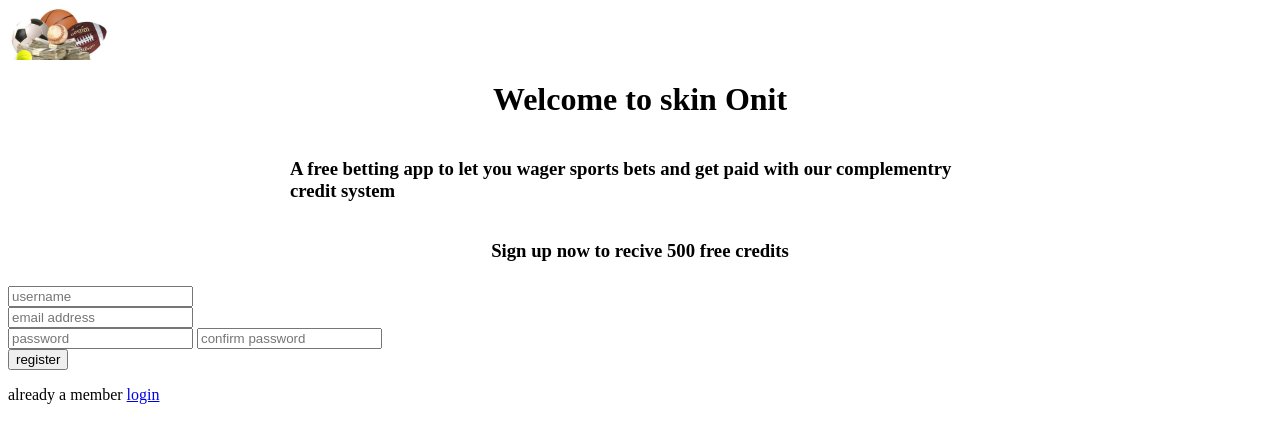
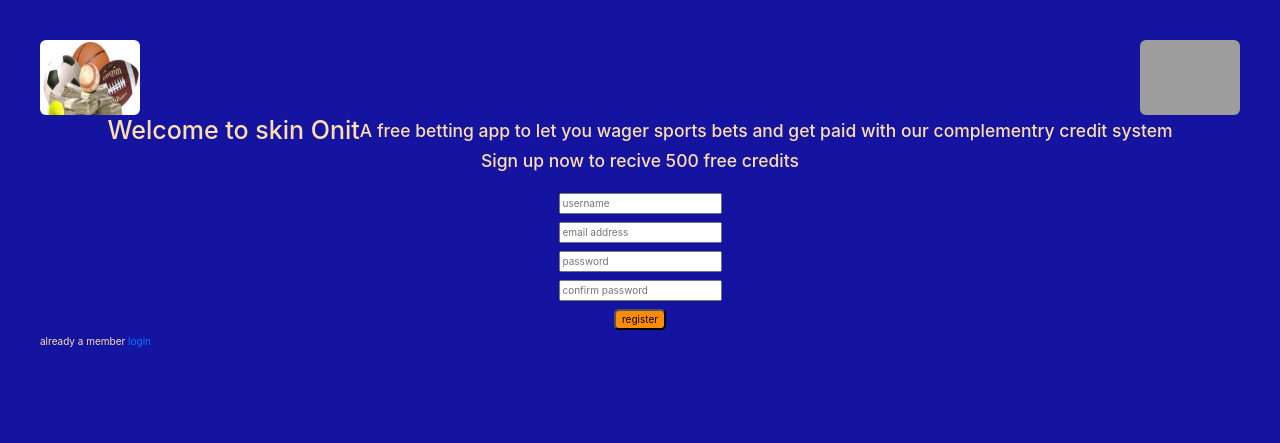
Before and after one commit to jhell85/Capstone, a Django app: page /users/ in a window 1280 px wide. Shown: the top 443 px of the page. Run offline with Django 3.2, Linux system fonts and the light colour scheme; some libraries are stand-ins or nearby versions; grey boxes are pictures that could not be loaded.

Commit message:
got it to a presentable state

```diff
--- a/skinonit/bets/templates/bets/bet_wager.html
+++ b/skinonit/bets/templates/bets/bet_wager.html
@@ -20,7 +20,10 @@
     </style>
 </head>
 <body class="body">
-    <a href="{% url 'users:logout_user' %}" class="logout">logout</a>
+    <div class="logoutdiv">
+        <a href="{% url 'users:logout_user' %}" class="logout">logout</a>
+        <h4 class="credits">{{user.userprofile.credits}} credits</h4>
+    </div>
     <div class="textheader headerdiv">
         <h2>Wager your bet {{user.username}}</h2>
         <h2>you have {{user.userprofile.credits}} credits to bet with</h2>
--- a/skinonit/bets/templates/bets/index.html
+++ b/skinonit/bets/templates/bets/index.html
@@ -49,7 +49,10 @@
     </style>
 </head>
 <body class="body">
-    <a class="logout" id="log_out" href="{% url 'users:logout_user' %}">logout</a>
+    <div class="logoutdiv">
+        <a href="{% url 'users:logout_user' %}" class="logout">logout</a>
+        <h4 class="credits">{{user.userprofile.credits}} credits</h4>
+    </div>
     <div class="textheader headerdiv">
         <h1 id="header">Welcome to the custom bet creation page</h1>
         <h2>Create a new bet:</h2>
--- a/skinonit/bets/templates/bets/openbets_page.html
+++ b/skinonit/bets/templates/bets/openbets_page.html
@@ -27,7 +27,10 @@
     </style>
 </head>
 <body class="body">
-    <a href="{% url 'users:logout_user' %}" class="logout">logout</a>
+    <div class="logoutdiv">
+        <a href="{% url 'users:logout_user' %}" class="logout">logout</a>
+        <h4 class="credits">{{user.userprofile.credits}} credits</h4>
+    </div>
     <h1 class="textcolor">NBA Games</h1>
 
     <div class="columncontainer">
--- a/skinonit/bets/urls.py
+++ b/skinonit/bets/urls.py
@@ -15,5 +15,6 @@ urlpatterns = [
     path('scores_page', views.scores_page, name='scores_page'),
     path('create_usersportbet', views.create_usersportbet, name='create_usersportbet'),
     path('sportwager_page/<int:bet_id>', views.sportwager_page, name='sportwager_page'),
-    path('sportwager_bet', views.sportwager_bet, name='sportwager_bet')
+    path('sportwager_bet', views.sportwager_bet, name='sportwager_bet'),
+    path('complete_sportpage/<int:bet_id>', views.complete_sportpage, name="complete_sportpage"),
 ]
--- a/skinonit/users/static/users/index.css
+++ b/skinonit/users/static/users/index.css
@@ -1,11 +1,30 @@
 .container{
-    max-width: 700px;
+
     margin: 0 auto 5px;
     align-items: center;
     display: flex;
     flex-wrap: wrap;
     justify-content: center;
 }
+.containerform{
+    display: flex;
+    flex-direction: column;
+    justify-content: space-between;
+    align-items: center
+}
+.containerform > div{
+    padding: 4px;
+    color: black;
+}
+
+.credits{
+    margin-top: 40px;
+    position: absolute;
+    right: 9px;
+    padding: 14px;
+    color: rgb(100, 226, 68)
+}
+
 .imagelinks{
     display: flex;
     flex-flow: wrap;
@@ -18,20 +37,41 @@
 }
 .logout{
     position: absolute;
-    right: 0px;
+    margin-top: 10 px;
+    right: 10px;
     padding: 8px;
     font-size: large;
-    color: yellow
+    color: yellow;
+}
+#bt_submit{
+    background-color:darkorange;
+    color:black;
+    border-radius: 5px;
+    border-color: black;
 }
 .body {
     padding: 40px;
     background-color: rgb(20, 20, 160);
     color:navajowhite;
 }
+.body > input{
+    color: black;
+}
 .orange_container{
     background-color: darkorange;
     border-color: black;
 
+}
+.imageholder{
+    display: flex;
+    flex-direction: row;
+    justify-content: space-between
+}
+.alignself_start{
+    align-self: flex-start
+}
+.alignself_end{
+    align-self: flex-end;
 }
 #protectedpage{
     display: flex;
--- a/skinonit/users/templates/users/index.html
+++ b/skinonit/users/templates/users/index.html
@@ -1,11 +1,23 @@
+<!DOCTYPE html>
+<html lang="en">
 <head>
+        <meta charset="utf-8">
+        <meta name="viewport" content="width=device-width, initial-scale=1">
+        <link rel="stylesheet" href="https://maxcdn.bootstrapcdn.com/bootstrap/3.4.0/css/bootstrap.min.css">
+        <script src="https://ajax.googleapis.com/ajax/libs/jquery/3.3.1/jquery.min.js"></script>
+        <script src="https://maxcdn.bootstrapcdn.com/bootstrap/3.4.0/js/bootstrap.min.js"></script>
+
+    <link rel="stylesheet" href="https://stackpath.bootstrapcdn.com/bootstrap/4.3.1/css/bootstrap.min.css" integrity="sha384-ggOyR0iXCbMQv3Xipma34MD+dH/1fQ784/j6cY/iJTQUOhcWr7x9JvoRxT2MZw1T" crossorigin="anonymous">
     {% load static %}
     <link rel="stylesheet" type="text/css" href="{% static 'users/index.css' %}">
 </head>
 
 
-
-<img src="{% static "bets/IFWT-Sports-Betting.jpg" %}" alt="My image" width="100"/>
+<body class="body">
+    <div class="imageholder">
+        <img class= "img-rounded alignself_start"src="{% static "bets/IFWT-Sports-Betting.jpg" %}" alt="My image" width="100" height="75"/>
+        <img class="img-rounded alignself_end"src="{% static "users/sports-money.jpg" %}" alt="My image" width="100" height="75"/>
+    </div>
     <div class="container">
     <h1> Welcome to skin Onit </h1>
     <h3>A free betting app to let you wager sports bets and get paid with our complementry credit system</h3>
@@ -14,12 +26,14 @@
 
     <form action="{% url 'users:register_user' %}" method="post">
         {% csrf_token %}
-    <input type="hidden" name="next" value="{{next}}"/>
-    <input type="text" name="username" required placeholder="username"/><br>
-    <input type="text" name="email" required placeholder="email address"/><br>
-    <input type="password" id="input_password" name="password" required placeholder="password"/>
-    <input type="password" id="input_password_confirm" name="confirm_password" required placeholder="confirm password"/><br>
-    <button id="bt_submit" type="submit">register</button>
+        <div class="containerform">
+            <div><input type="hidden" name="next" value="{{next}}"/></div>
+            <div><input type="text" name="username" required placeholder="username"/></div>
+            <div><input type="text" name="email" required placeholder="email address"/></div>
+            <div><input type="password" id="input_password" name="password" required placeholder="password"/></div>
+            <div><input type="password" id="input_password_confirm" name="confirm_password" required placeholder="confirm password"/></div>
+            <div><button class="bt_submit" id="bt_submit" type="submit">register</button></div>
+        </div>
     </form>
 
     <div>
@@ -38,3 +52,5 @@
         }
 
     </script>
+</body>
+</html>
--- a/skinonit/users/templates/users/protected.html
+++ b/skinonit/users/templates/users/protected.html
@@ -14,7 +14,9 @@
 </head>
 
 <body class="body">
-    <a href="{% url 'users:logout_user' %}" class="logout">logout</a>
+    <div class="logoutdiv">
+        <a href="{% url 'users:logout_user' %}" class="logout">logout</a>
+    </div>
     <div id="protectedpage" class="container">
 
         <h1>Welcome {{user.username}} You have {{user.userprofile.credits}} Credits</h1>
```
Also changed, not shown: skinonit/bets/models.py (+41 -0 lines), skinonit/bets/static/bets/style.css (+26 -2 lines), skinonit/bets/templates/bets/complete_page.html (+40 -5 lines), skinonit/bets/templates/bets/complete_sportpage.html (added, +41 -0 lines), skinonit/bets/templates/bets/sportbet_wager.html (+5 -4 lines), skinonit/bets/views.py (+6 -2 lines), skinonit/users/templates/users/login_page.html (+18 -4 lines), skinonit/db.sqlite3, 1 other file. Lines whose indentation alone changed are shown as unchanged.
